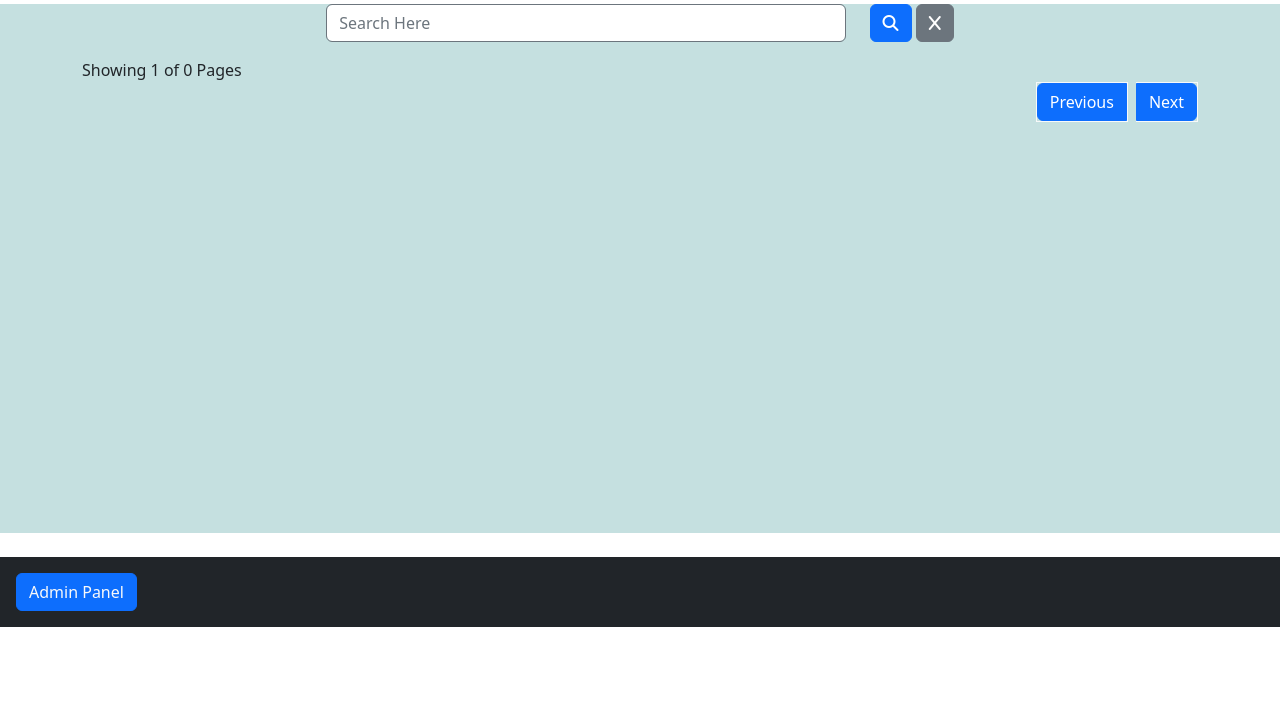
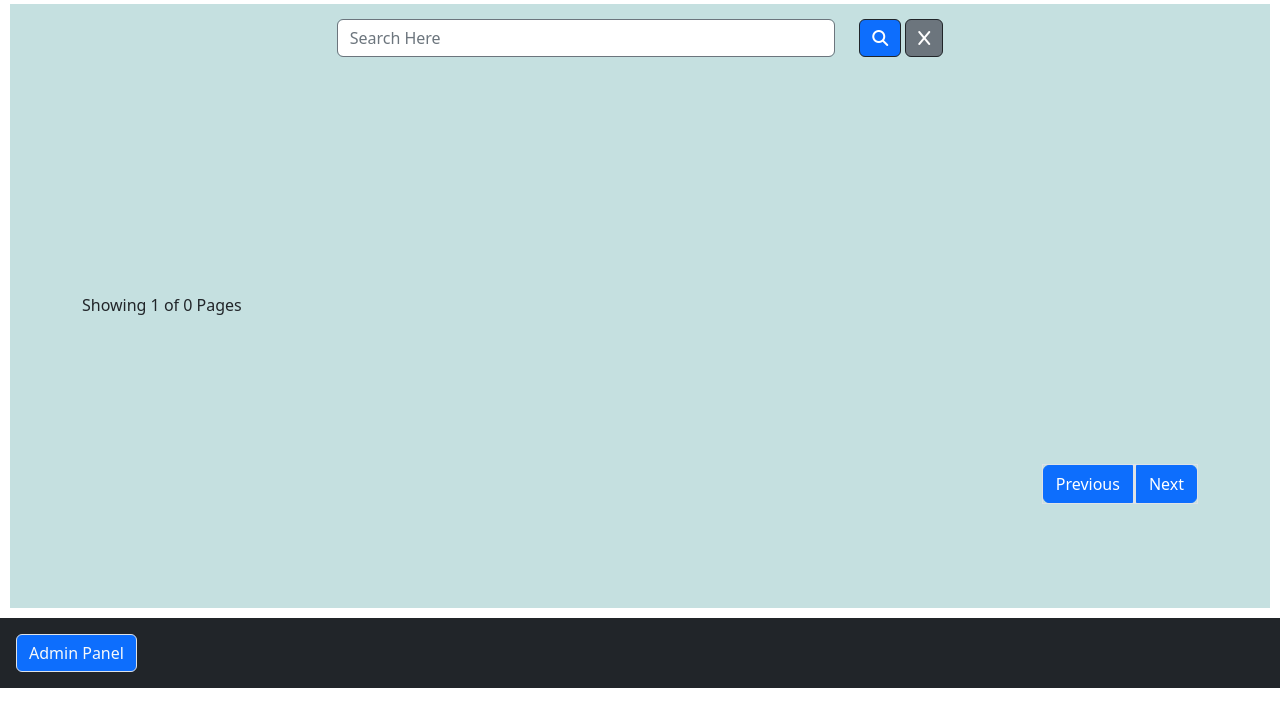
Before and after one commit to bhaskar16-github/blog, a PHP site: page / in a window 1280 px wide. Shown: the part 88-800 px from the top of the page. Run offline with PHP 8.4, Linux system fonts and the light colour scheme; data that the repository does not hold is empty; some libraries are stand-ins or nearby versions.

Commit message:
Made it Responsive along with search & pagination

```diff
--- a/display.php
+++ b/display.php
@@ -10,18 +10,19 @@
             if (isset($_GET['page-nr'])){
                 $id = $_GET['page-nr'];
             }else{
-                $id = 1 ;
+                $id=1;
             }
         ?>
+        <link rel="stylesheet" href="./styles.css">
     </head>
 
     <body id="<?php echo $id ?>">
-
+    <div class="container">
     <div class="content">
         <?php
             while ($row=$data->fetch_assoc()){
         ?>
-         <div class="row mb-4 p-4 bg-subtle border border-subtle rounded-3 bg-secondary text-light">
+         <div class="row mb-4 p-4 bg-subtle border border-primary border-subtle rounded-3 bg-dark text-light">
                         <div class="col-sm-2">
                             <?php echo $row["date"]; ?>
                         </div>
@@ -32,13 +33,14 @@
                             <?php echo $row["content"]; ?>
                         </div>
                         <div class="col-sm-2">
-                            <a href="view.php?id=<?php echo $row['id']; ?>" class="btn btn-primary border border-light text-light">READ MORE</a>
+                            <a href="view.php?id=<?php echo $row['id']; ?>" class="btn btn-primary border text-light">READ MORE</a>
                         </div>
                     </div>
             <?php
             }
         ?>
     </div>
+
     <div class="page-info">
         <?php
             if (!isset ($_GET['page-nr'])){
@@ -53,39 +55,39 @@
     <nav aria-label="...">
         <ul class="pagination justify-content-end">
 
-        <li class="page-item active border border-light">
+        <li class="page-item active d-flex border">
         <?php
             if(isset($_GET['page-nr'])&& $_GET['page-nr']>1){
         ?>
-            <a class="page-link" href="?php-nr=<?php echo $_GET['page-nr']-1 ?>">Previous</a>
+            <a class="page-link active" href="?page-nr=<?php echo $_GET['page-nr'] -1 ?>">Previous</a>
         <?php
             }else{
         ?>
-            <a class="page-link">Previous</a>
+            <a class="page-link active">Previous</a>
 
         <?php
             }
         ?>
         </li>
 
-            <div class="page-numbers bg-white text-light m-1">
+            <div class="page-numbers d-flex border">
                 <?php
                     for ($counter = 1; $counter <= $pages; $counter ++){
                 ?>
-                <a href="?page-nr= <?php echo $counter ?>"><?php echo $counter ?></a>
+                <a class="page-link" href="?page-nr= <?php echo $counter ?>"><?php echo $counter ?></a>
                 <?php
                     }
                 ?>
 
         </div>
 
-        <li class="page-item active border border-light">
+        <li class="page-item active d-flex border">
         <?php
         if(!isset($_GET['page-nr'])){
 
         ?>
 
-        <a class="page-link" href="?page-nr=2">Next</a>
+        <a class="page-link active" href="?page-nr=2">Next</a>
 
         <?php
 
@@ -95,7 +97,7 @@
 
         ?>
 
-        <a class="page-link">Next</a>
+        <a class="page-link active">Next</a>
 
 
         <?php
@@ -105,7 +107,7 @@
 
         ?>
 
-        <a href="?page-nr=<?php echo $_GET['page-nr'] + 1 ?>">Next</a>
+        <a class="page-link active" href="?page-nr=<?php echo $_GET['page-nr'] +1 ?>">Next</a>
 
         <?php
 
@@ -117,6 +119,7 @@
         </li>
         </ul>
     </nav>
+    </div>
 <script>
     let links = document.querySelectorAll('.page-numbers > a');
     let bodyId = parseInt(document.body.id) - 1;
--- a/index.php
+++ b/index.php
@@ -21,40 +21,29 @@
     <div class="post-list mt-1">
         <form class="row justify-content-center" action="" method="GET">
             <div class="col-5">
-                <input type="text" name="search" require value="<?php if(isset($_GET['search'])) {echo htmlspecialchars($_GET['search']);} ?>" class="form-control border border-secondary" placeholder="Search Here">
+                <input type="text" name="search" required value="<?php if(isset($_GET['search'])) {echo htmlspecialchars($_GET['search']);} ?>" class="form-control border border-secondary" placeholder="Search Here">
             </div>
             <div class="col-auto">
-                <button type="submit" class="btn btn-primary mb-3"><i class="fa-solid fa-magnifying-glass"></i></button>
-                <button type="submit" class="btn btn-secondary mb-3"  onclick="clearSearch()"><i class="fa-solid fa-x"></i></button>
+                <button type="submit" class="btn btn-primary border border-dark mb-3"><i class="fa-solid fa-magnifying-glass"></i></button>
+                <button type="button" class="btn btn-secondary border border-dark mb-3"  onclick="clearSearch()"><i class="fa-solid fa-x"></i></button>
             </div>
-            <script>
-
-             function clearSearch() {
-                document.querySelector('input[name="search"]').value = '';
-                window.location.href = window.location.pathname + "?clear=1";
-                }
-            </script>
         </form>
 
         <?php
-
             $con = mysqli_connect("localhost","root", "", "cms");
 
-                if(isset($_GET['search']))
-
-                {
-
+            if(isset($_GET['search'])) {
                 $filtervalues = $_GET['search'];
 
-                $query = "SELECT * FROM posts WHERE CONCAT(title, content) LIKE '%$filtervalues%' ";
-
+                if($filtervalues != "") {
+                    $query = "SELECT * FROM posts WHERE CONCAT(title, content) LIKE '%$filtervalues%'";
                     $query_run = mysqli_query($con, $query);
 
-                if(mysqli_num_rows($query_run) > 0)
-                {
-                    foreach ($query_run as $row){
+                    if(mysqli_num_rows($query_run) > 0) {
+                        foreach ($query_run as $row) {
         ?>
-                        <div class="row  p-3 bg-secondary text-light border rounded-3">
+                        <div class="container"style="height: 480px;">
+                            <div class="row p-3 bg-dark text-light border rounded-3">
                                 <div class="col-sm-2">
                                     <?php echo htmlspecialchars($row["date"]); ?>
                                 </div>
@@ -65,24 +54,33 @@
                                     <?php echo htmlspecialchars($row["content"]); ?>
                                 </div>
                                 <div class="col-sm-2">
-                                <a href="view.php?id=<?php echo htmlspecialchars($row['id']); ?>" class="btn btn-primary border border-dark text-dark">READ MORE</a>
+                                    <a href="view.php?id=<?php echo htmlspecialchars($row['id']); ?>" class="btn btn-primary border border-light text-light">READ MORE</a>
+                                </div>
                             </div>
                         </div>
         <?php
                         }
                     } else {
-                ?>
-                    <p>No record found..!</p>
-                <?php
+                        echo "<p>No record found..!</p>";
                     }
+                } else {
+                    include "display.php";
+                }
+            } else {
+                include "display.php";
             }
         ?>
-        <div class="container" style="width: 1250px; height: 475px;">
-            <?php include "display.php"; ?>
     </div>
-    </div>
-    <div class="footer bg-dark p-3 mt-4">
-        <a href="admin/logout.php" class="text-light btn btn-primary">Admin Panel</a>
-    </div>
+
+    <footer class="bg-dark p-3">
+        <a href="admin/login.php" class="text-light btn btn-primary border">Admin Panel</a>
+    </footer>
+
+    <script>
+        function clearSearch() {
+            document.querySelector('input[name="search"]').value = '';
+            window.location.href = window.location.pathname + "?search=";
+        }
+    </script>
 </body>
 </html>
--- a/styles.css
+++ b/styles.css
@@ -1,3 +1,52 @@
-.post-list{
-background-color: rgb(197, 224, 224);
+.container {
+    display: flex;
+    flex-wrap: wrap;
+    justify-content: space-around;
 }
+
+.post-list {
+    background-color: rgb(197, 224, 224);
+    flex: 1 1 300px;
+    margin: 10px;
+    padding: 15px;
+    box-sizing: border-box;
+}
+/* For Mobile devices */
+@media (max-width: 600px) {
+    .container {
+        display: flex;
+        flex-wrap: wrap;
+        flex-direction:column;
+        align-items: center;
+    }
+
+    .post-list {
+        width: 100%;
+        margin: 5px 0;
+    }
+}
+
+/* For Tablets */
+@media (min-width: 601px) and (max-width: 900px) {
+    .post-list {
+        flex: 1 1 45%;
+        display: flex;
+        flex-wrap: wrap;
+        flex-direction: column;
+        align-items: center;
+    }
+}
+
+/* For Desktops */
+@media (min-width: 901px) {
+    .post-list {
+        flex: 1 1 30%;
+    }
+    .container{
+        flex: 1 1 30%;
+        display: flex;
+        flex-wrap: wrap;
+        flex-direction: column;
+        height: 520px;
+    }
+}
--- a/view.php
+++ b/view.php
@@ -12,7 +12,7 @@
         <h1><a href="index.php" class="text-light text-decoration-none">Blog Is Here</a></h1>
     </header>
     <div class="post-list ">
-        <div class="container" style="width: 1250px; height: 500px;">
+        <div class="container">
             <?php
                 $id = $_GET['id'];
                 if ($id) {
@@ -34,8 +34,8 @@
             ?>
          </div>
     </div>
-    <div class="footer bg-dark p-4 mt-4">
-        <a href="admin/index.php" class="btn btn-primary text-light">Admin Panel</a>
+    <div class="footer bg-dark p-3">
+        <a href="admin/index.php" class="btn btn-primary border border-white text-light">Admin Panel</a>
     </div>
 </body>
 </html>
```
Also changed, not shown: admin/style.css (line endings or trailing spaces). Lines whose indentation alone changed are shown as unchanged.
